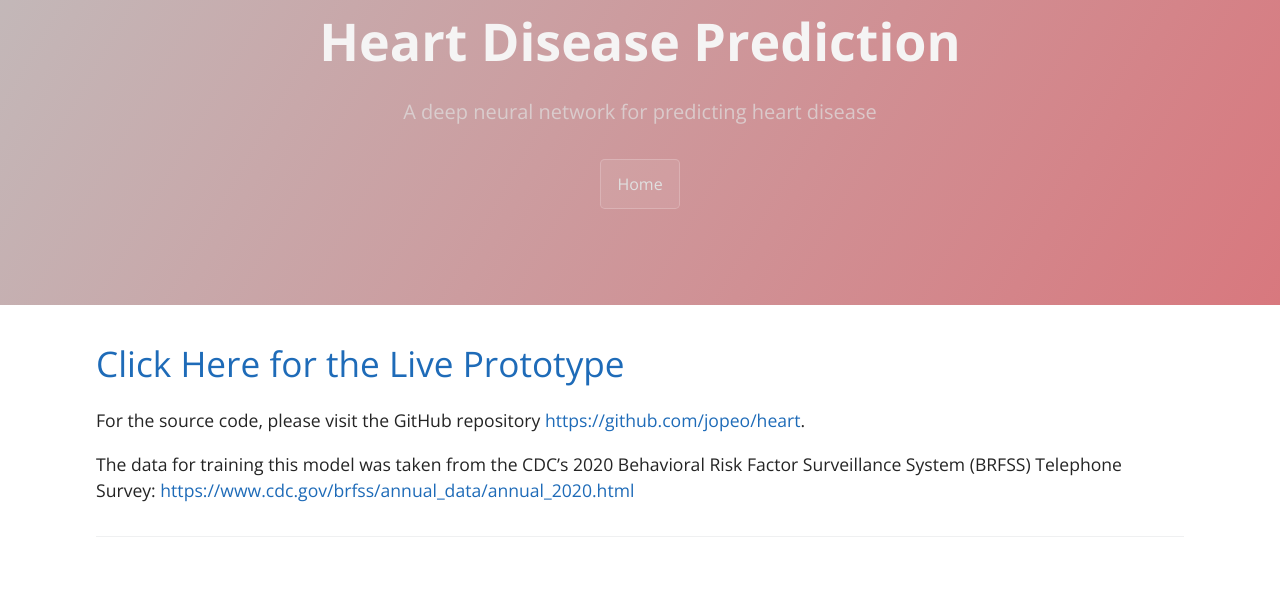
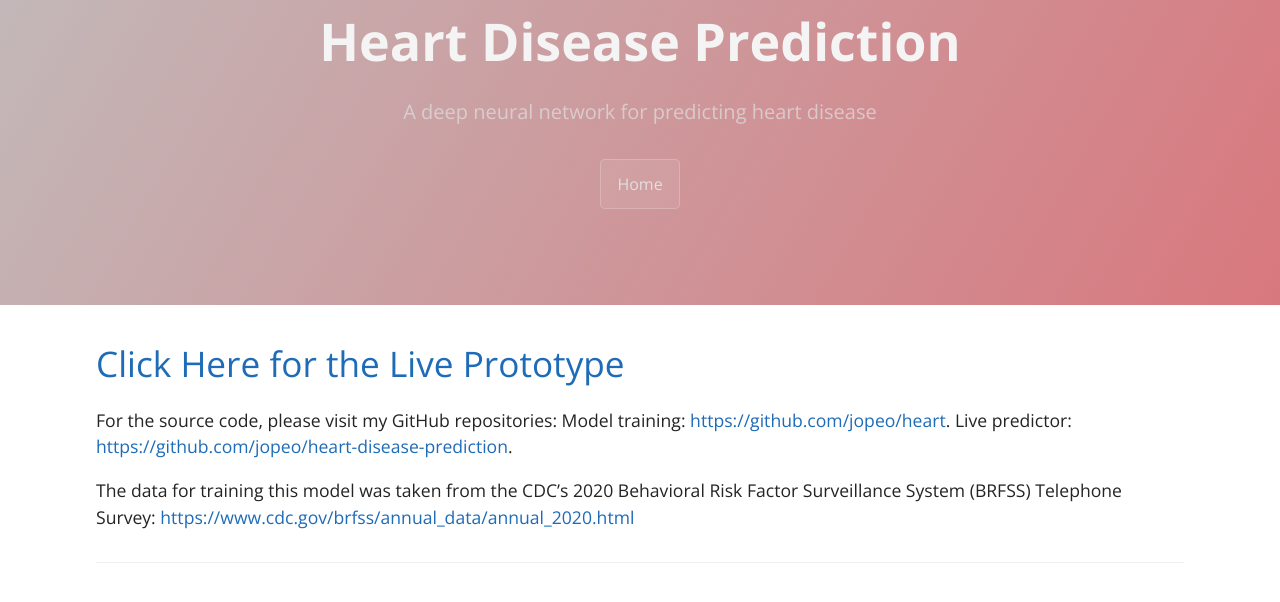
Before and after one commit to jopeo/heart, a Jekyll site: the page built from index.md, in a window 1280 px wide, cut to the strip 334-961 px from the top of the page. Shown: the top 602 px of the strip. Built offline with Jekyll 4.4.1, drawn with Linux system fonts in a browser that asks for light colours.

Commit message:
update index.md

```diff
--- a/index.md
+++ b/index.md
@@ -7,7 +7,9 @@ filename: index
 
 # [Click Here for the Live Prototype](http://www.heartdiseasepredictor.com){:target="_blank"}
 
-For the source code, please visit the GitHub repository [https://github.com/jopeo/heart](https://github.com/jopeo/heart/tree/master/source){:target="_blank"}.
+For the source code, please visit my GitHub repositories:
+Model training: [https://github.com/jopeo/heart](https://github.com/jopeo/heart/tree/master/source){:target="_blank"}.
+Live predictor: [https://github.com/jopeo/heart-disease-prediction](https://github.com/jopeo/heart-disease-prediction){:target="_blank"}.
 
 The data for training this model was taken from the CDC's 2020 Behavioral Risk Factor
 Surveillance System (BRFSS) Telephone Survey: <https://www.cdc.gov/brfss/annual_data/annual_2020.html>
```
